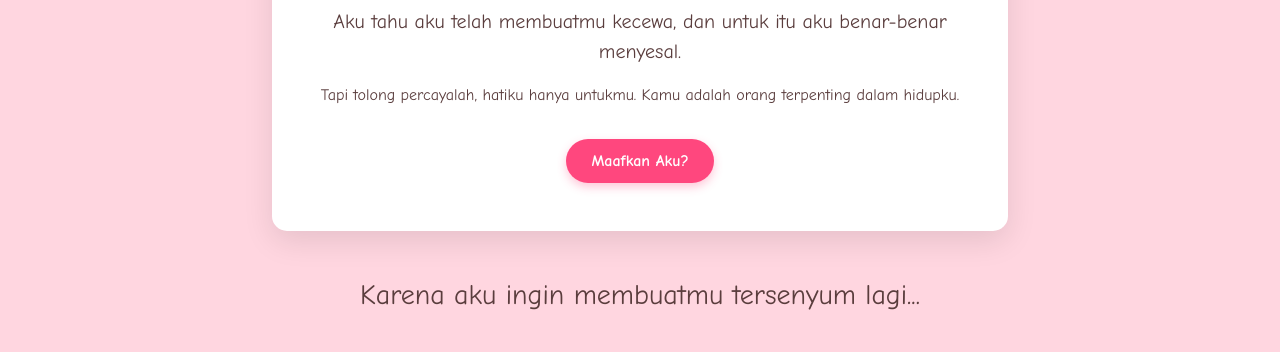
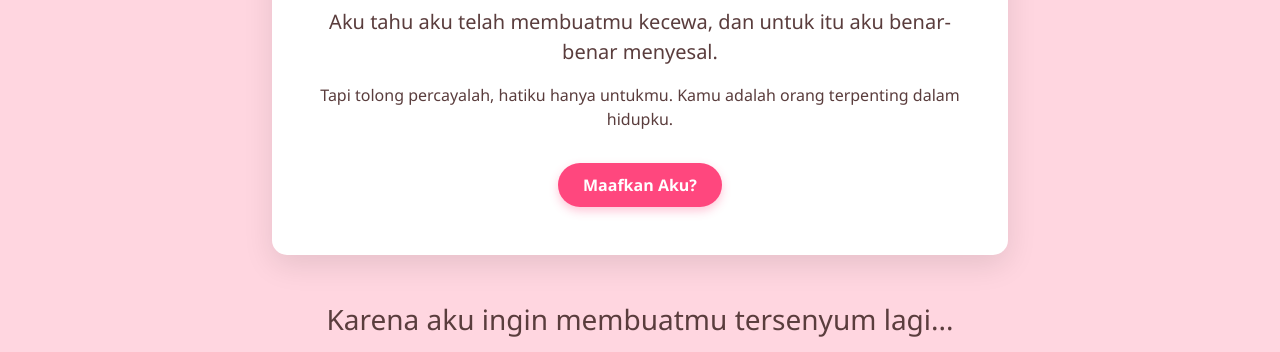
Before and after one commit to RidhoIsmail/Untuk-Ayangkuu-Tercintaaa, a plain HTML site: page index.html in a window 1280 px wide. Shown: the part 279-631 px from the top of the page. Drawn offline with nearby package versions, Linux system fonts and the light colour scheme.

Commit message:
Perubahan font lagi

```diff
--- a/style.css
+++ b/style.css
@@ -7,7 +7,7 @@
 
 body {
     background-color: var(--pink-light);
-    font-family: 'Comic Neue', cursive, sans-serif;
+    font-family: "Segoe UI", "Arial Rounded MT Bold", "Tahoma", "Verdana", sans-serif;
     color: #5a3d3d;
     overflow-x: hidden;
 }
```
